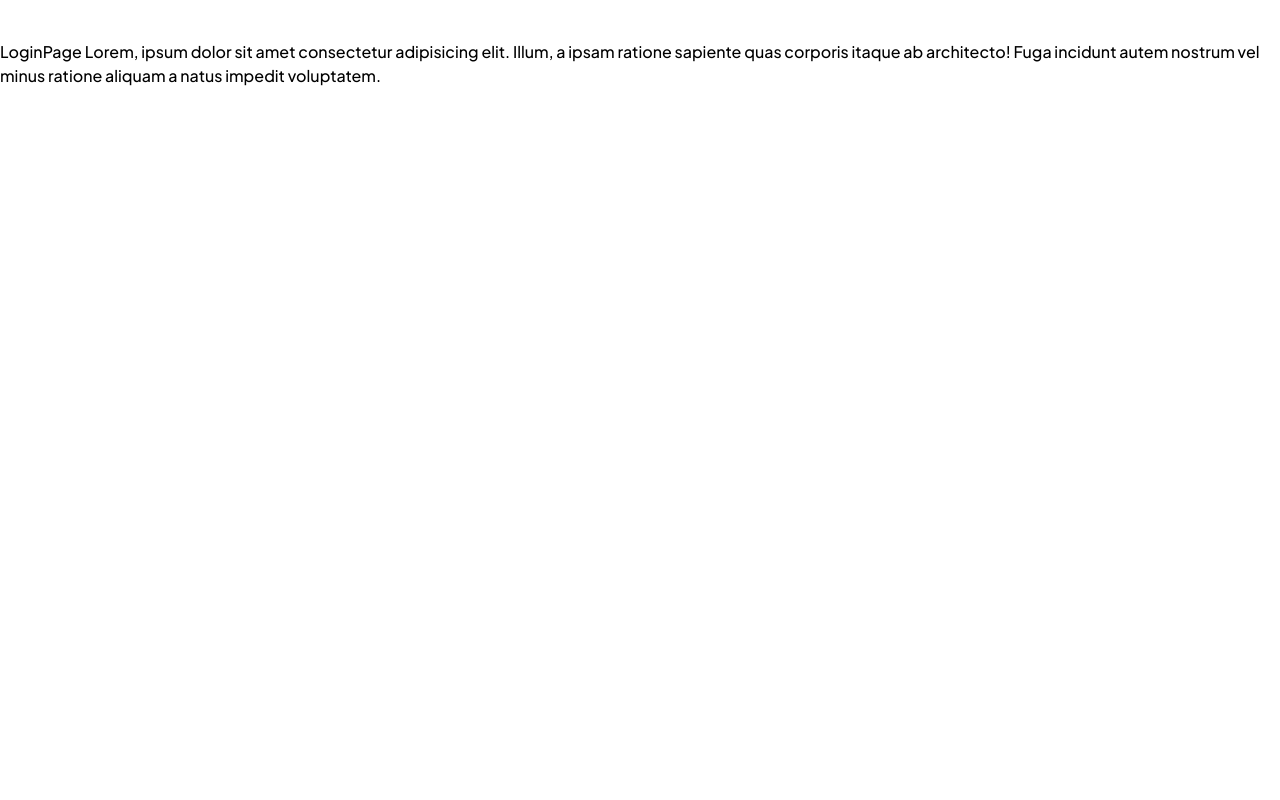
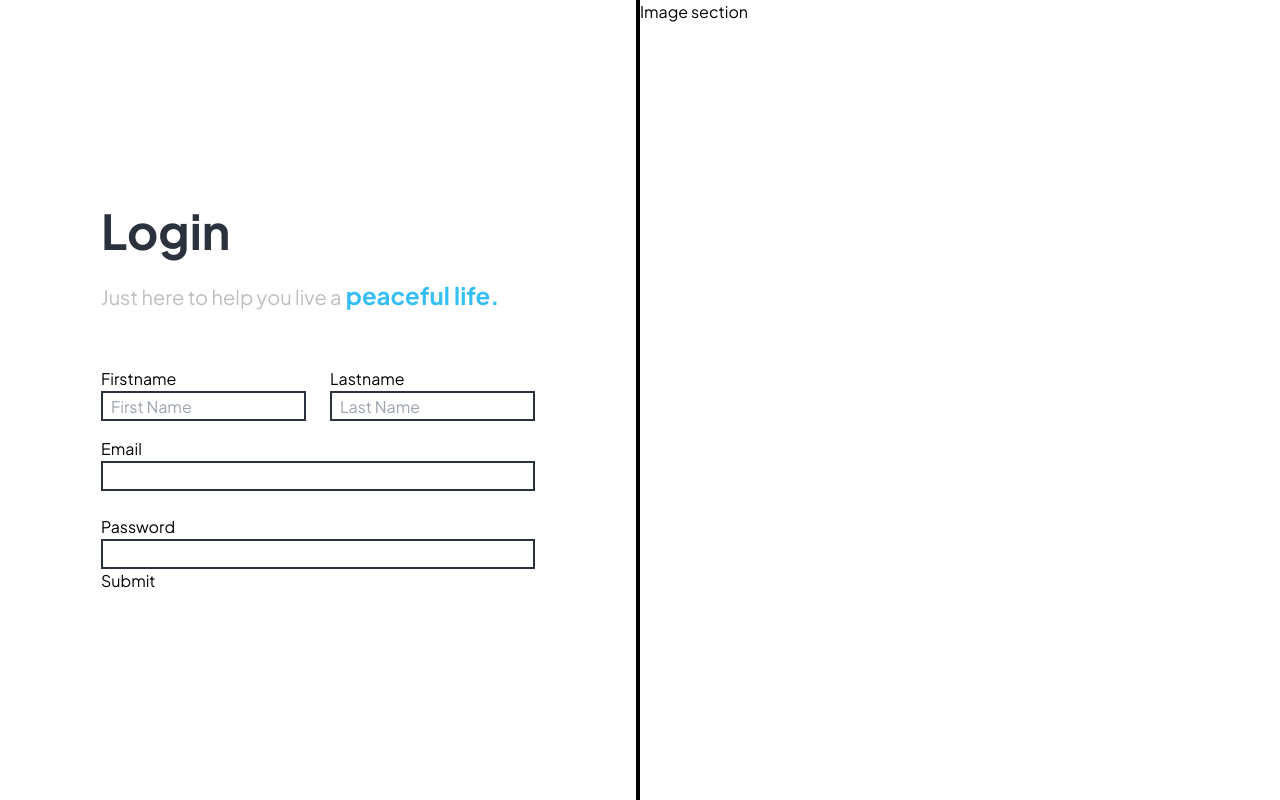
Before and after one commit to ShaileshDeveloper/Diet-app, a React (Create React App) app in the folder diet-app/: page / in a window 1280 px wide. Built offline with nearby package versions, Linux system fonts and the light colour scheme.

Commit message:
started with formik

```diff
--- a/diet-app/package.json
+++ b/diet-app/package.json
@@ -10,6 +10,7 @@
     "@types/node": "^18.8.3",
     "@types/react": "^18.0.21",
     "@types/react-dom": "^18.0.6",
+    "formik": "^2.2.9",
     "react": "^18.2.0",
     "react-dom": "^18.2.0",
     "react-scripts": "5.0.1",
--- a/diet-app/src/App.tsx
+++ b/diet-app/src/App.tsx
@@ -3,9 +3,9 @@ import LoginPage from './pages/Login-page'
 
 function App() {
   return (
-    <div className='pt-10'>
+      <div>
         <LoginPage />
-       </div>
+      </div>
   )
 }
 
--- /dev/null
+++ b/diet-app/src/pages/Login-page/components/login-form.tsx
@@ -0,0 +1,101 @@
+import React from "react";
+import { Formik, Form, Field, ErrorMessage, FormikErrors } from "formik";
+type Props = {};
+interface FormValues {
+  firstname: string;
+  lastname: string;
+  email: string;
+  password: string;
+}
+
+let inputStyles = "border-solid border-2 border-[#2b323e] h-[30px]  pl-2";
+
+function LoginForm({}: Props) {
+  return (
+    <>
+      <div className="h-fit flex items-center justify-center">
+        <div className="flex flex-col">
+          <div className="text-[#2b323e] text-5xl font-bold">Login</div>
+          <div className="text-[#bdbebf] mt-6 text-xl">
+            Just here to help you live a
+            <span className="text-[#35bef4] font-bold text-2xl">
+              {" "}
+              peaceful life.{" "}
+            </span>
+          </div>
+          <div className="login-form-container">
+            <Formik
+              initialValues={{
+                firstname: "",
+                lastname: "",
+                email: "",
+                password: "",
+              }}
+              validate={(values) => {
+                let errors: FormikErrors<FormValues> = {};
+                if (!values.email) {
+                  errors.email = "Required";
+                } else if (
+                  !/^[A-Z0-9._%+-]+@[A-Z0-9.-]+\.[A-Z]{2,}$/i.test(values.email)
+                ) {
+                  errors.email = "Invalid email address";
+                }
+                return errors;
+              }}
+              onSubmit={(values, { setSubmitting }) => {
+                setTimeout(() => {
+                  alert(JSON.stringify(values, null, 2));
+                  setSubmitting(false);
+                }, 400);
+              }}
+            >
+              {({ isSubmitting }) => (
+                <Form>
+                  <div className="flex flex-col mt-14">
+                    <div className="flex flex-row mb-4">
+                      <div className="flex flex-col">
+                        <label htmlFor="firstname">Firstname</label>
+                        <Field
+                          name="firstname"
+                          placeholder="First Name"
+                          className={inputStyles}
+                        />
+                      </div>
+                      <div className="flex flex-col ml-6">
+                        <label htmlFor="lastname">Lastname</label>
+                        <Field
+                          name="lastname"
+                          placeholder="Last Name"
+                          className={inputStyles}
+                        />
+                      </div>
+                    </div>
+
+                    <label htmlFor="Email">Email</label>
+                    <Field type="email" name="email" className={`${inputStyles} mb-6`} />
+                    <ErrorMessage name="email" component="div" />
+                    <label htmlFor="password">Password</label>
+                    <Field
+                      type="password"
+                      name="password"
+                      className={inputStyles}
+                    />
+                    <ErrorMessage name="password" component="div" />
+                    <div className="items-start">
+                    <button type="submit" disabled={isSubmitting}>
+                      Submit
+                    </button>
+                    </div>
+
+                  </div>
+                </Form>
+              )}
+            </Formik>
+          </div>
+        </div>
+      </div>
+    </>
+  );
+}
+
+export default LoginForm;
--- a/diet-app/src/pages/Login-page/index.js
+++ b/diet-app/src/pages/Login-page/index.js
@@ -1,10 +1,13 @@
 import React from 'react'
-
+import LoginForm from './components/login-form'
 function LoginPage() {
   return (
     <>
-    <div className='font-medium'>
-        LoginPage Lorem, ipsum dolor sit amet consectetur adipisicing elit. Illum, a ipsam ratione sapiente quas corporis itaque ab architecto! Fuga incidunt autem nostrum vel minus ratione aliquam a natus impedit voluptatem.
+    <div className='flex h-screen'>
+            <div className='basis-1/2 border-r-4 border-black flex items-center justify-center w-full '>
+                    <LoginForm />
+            </div>
+            <div className='basis-1/2'>Image section</div>
     </div>
     </>
   )
```
Also changed, not shown: 1 other file (tests, documents, lock files or other folders).
